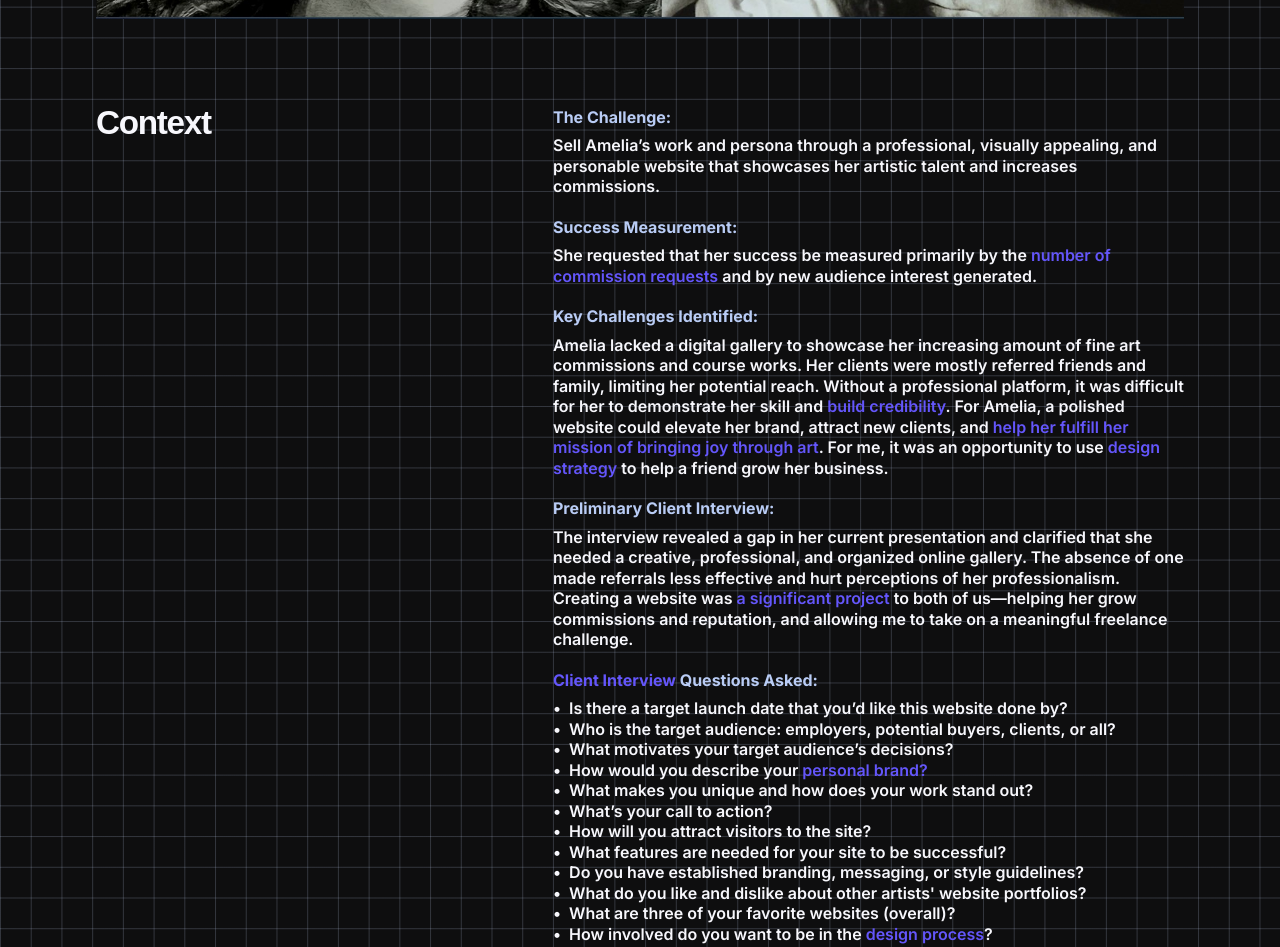
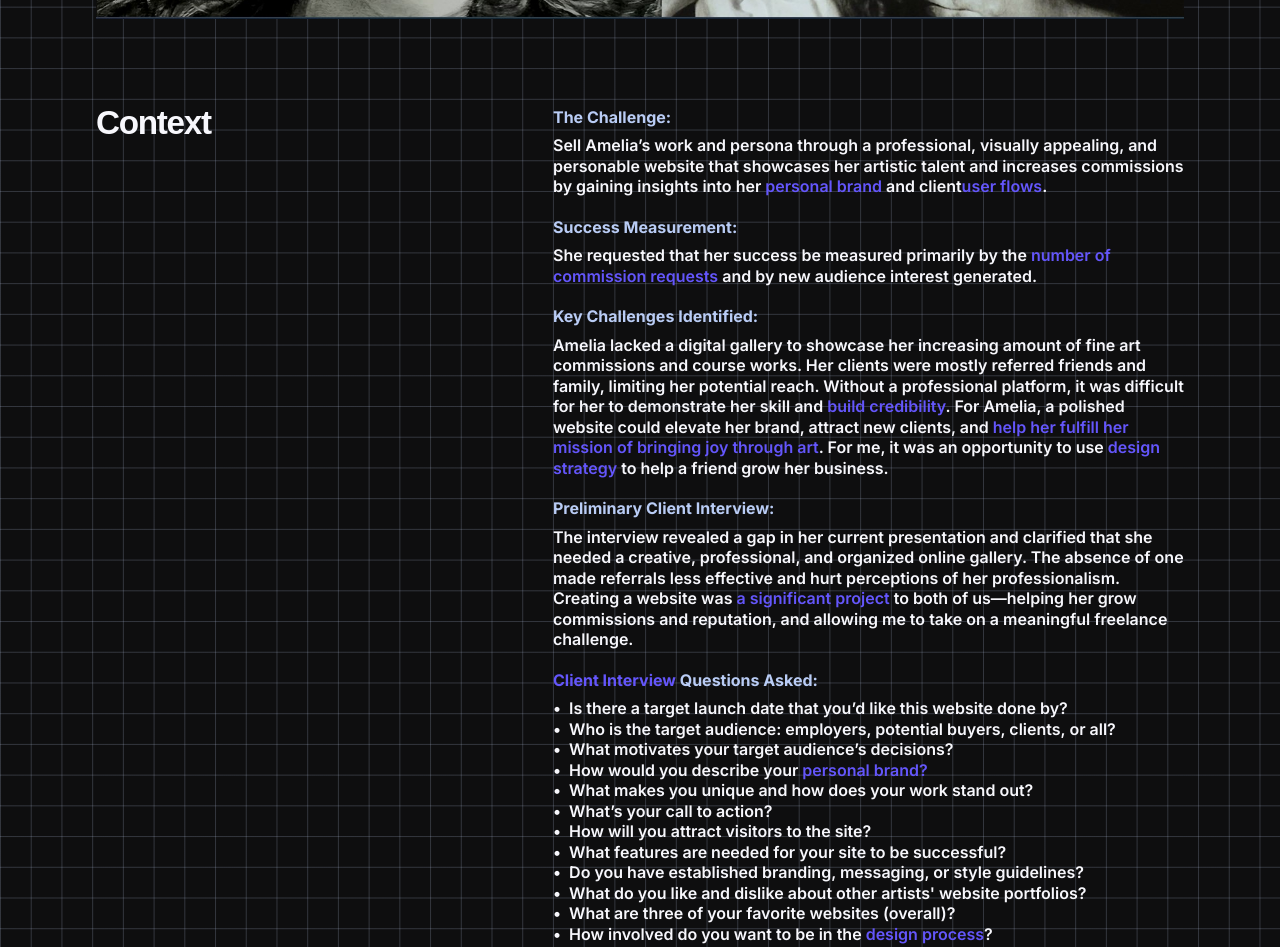
Before and after one commit to andreeamckague/andreea, a plain HTML site: page amelia.html in a window 1280 px wide. Shown: the part 1560-2507 px from the top of the page. Drawn offline with Linux system fonts and the light colour scheme; a web font is replaced by a local one.

Commit message:
Update amelia.html - more highlights

```diff
--- a/amelia.html
+++ b/amelia.html
@@ -109,7 +109,8 @@
 	  <div class="right">
 	    <h6>The Challenge:</h6>
 		<p>Sell Amelia’s work and persona through a professional, visually appealing,
-		and personable website that showcases her artistic talent and increases commissions.</p>
+		and personable website that showcases her artistic talent and increases commissions by gaining insights into her
+		<span style="color: #6456FB;">personal brand</span> and client<span style="color: #6456FB;">user flows</span>.</p>
 
 		<h6>Success Measurement:</h6>
 		<p>She requested that her success be measured primarily by the<span style="color: #6456FB;"> number of commission requests</span> and
@@ -343,7 +344,7 @@
 	</div>
 	<hr class="hr2">
 	</div>
-	<p class="copyright">©2025 ANDREEA. ALL RIGHT RESERVED</p>
+	<p class="copyright">©2025 Andreea. No templates—just old fashioned code and creativity.</p>
   </div>
 
 </body>
```
